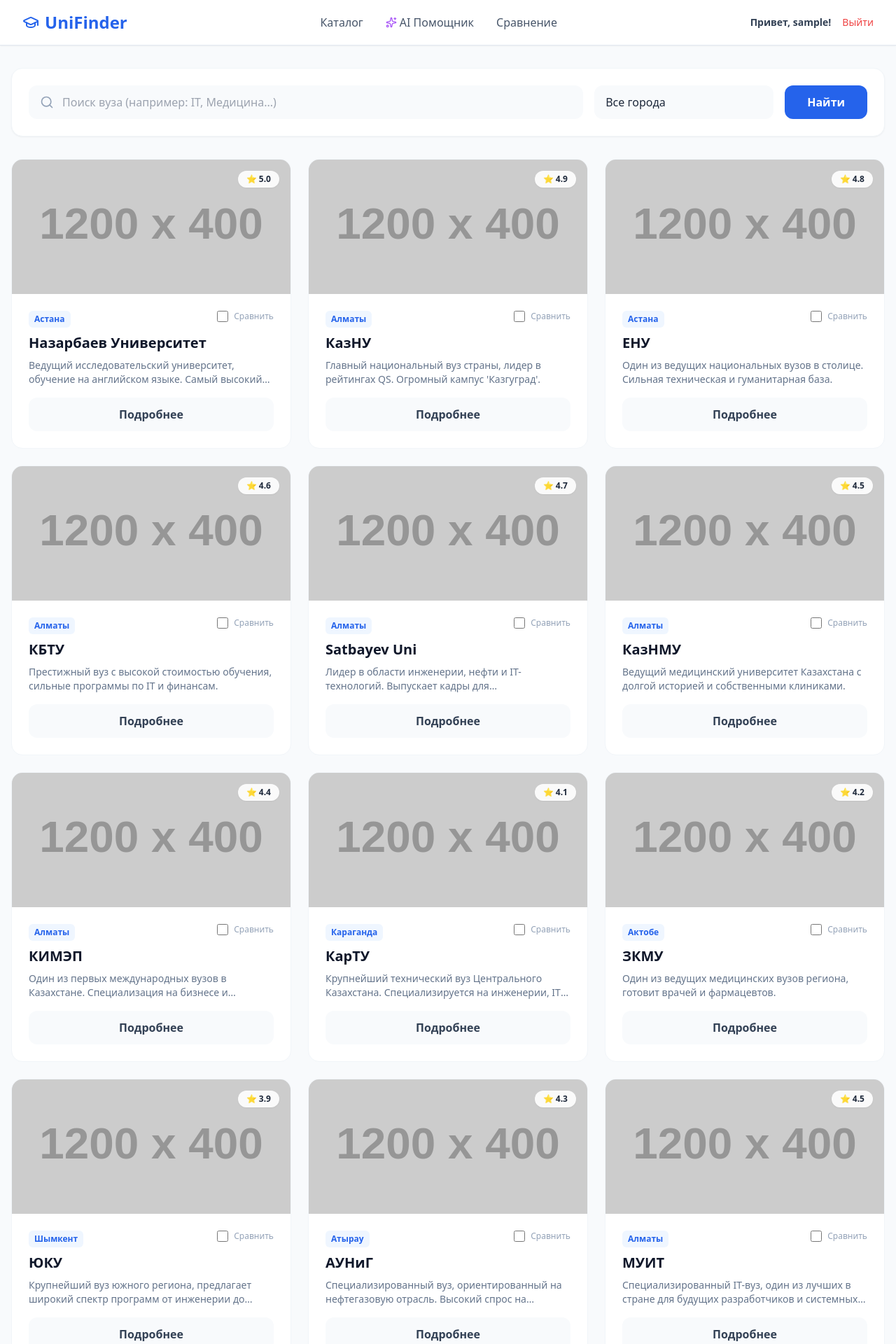
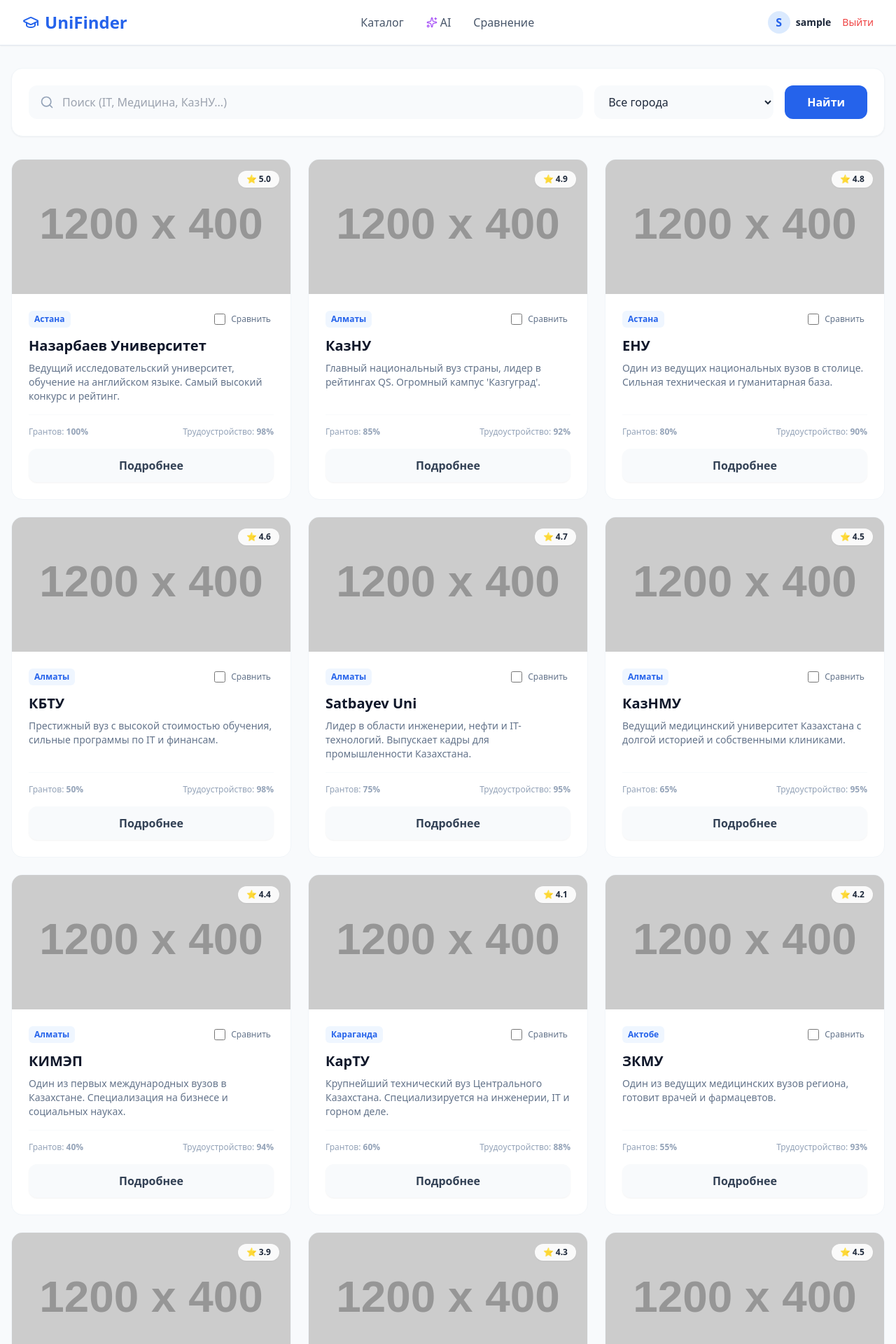
Before and after one commit to imrans228/school_poject, a Flask app: page /catalog in a window 1280 px wide. Shown: the top 1920 px of the page at 70% size. Run offline with Flask 3, Linux system fonts and the light colour scheme; the visitor is signed in with stand-in values (Sample User, id 1); grey boxes labelled with a size stand in for pictures from a placeholder-image service; some libraries are stand-ins or nearby versions.

Commit message:
Fix design and comparison logic

```diff
--- a/templates/base.html
+++ b/templates/base.html
@@ -6,11 +6,17 @@
     <title>{% block title %}UniFinder KZ{% endblock %}</title>
     <script src="https://cdn.tailwindcss.com"></script>
     <script src="https://unpkg.com/lucide@latest"></script>
+    <style>
+        /* Плавность появления */
+        .fade-in { animation: fadeIn 0.5s ease-in-out; }
+        @keyframes fadeIn { from { opacity: 0; } to { opacity: 1; } }
+    </style>
 </head>
 <body class="bg-slate-50 text-slate-800 font-sans flex flex-col min-h-screen">
 
     <header class="bg-white border-b border-slate-200 sticky top-0 z-50 shadow-sm">
         <nav class="max-w-7xl mx-auto px-4 md:px-8 py-4 flex justify-between items-center">
+
             <a href="{{ url_for('home') }}" class="text-2xl font-black text-blue-600 flex items-center gap-2">
                 <i data-lucide="graduation-cap"></i> UniFinder
             </a>
@@ -18,18 +24,24 @@
             <div class="hidden md:flex items-center gap-8 font-medium text-slate-600">
                 <a href="{{ url_for('catalog') }}" class="hover:text-blue-600 transition">Каталог</a>
                 <a href="{{ url_for('ai_page') }}" class="hover:text-blue-600 transition flex items-center gap-1">
-                    <i data-lucide="sparkles" class="w-4 h-4 text-purple-500"></i> AI Помощник
+                    <i data-lucide="sparkles" class="w-4 h-4 text-purple-500"></i> AI
                 </a>
-                <button onclick="goToCompare()" class="hover:text-blue-600 transition relative">
+
+                <button onclick="goToCompare()" class="hover:text-blue-600 transition relative flex items-center gap-1">
                     Сравнение
-                    <span id="compare-badge" class="hidden absolute -top-2 -right-3 bg-red-500 text-white text-[10px] font-bold px-1.5 py-0.5 rounded-full">0</span>
+                    <span id="compare-badge" class="hidden bg-red-500 text-white text-[10px] font-bold px-1.5 py-0.5 rounded-full -mt-3 ml-1">0</span>
                 </button>
             </div>
 
             <div class="flex items-center gap-4">
                 {% if user %}
-                    <span class="text-sm font-bold text-slate-700">Привет, {{ user }}!</span>
-                    <a href="{{ url_for('logout') }}" class="text-sm text-red-500 hover:underline">Выйти</a>
+                    <div class="flex items-center gap-2">
+                        <div class="w-8 h-8 bg-blue-100 text-blue-600 rounded-full flex items-center justify-center font-bold">
+                            {{ user[0] | upper }}
+                        </div>
+                        <span class="text-sm font-bold hidden sm:block">{{ user }}</span>
+                    </div>
+                    <a href="{{ url_for('logout') }}" class="text-sm text-red-500 hover:text-red-700 font-medium">Выйти</a>
                 {% else %}
                     <a href="{{ url_for('login') }}" class="bg-blue-600 text-white px-5 py-2 rounded-full font-bold hover:bg-blue-700 transition shadow-lg shadow-blue-200">
                         Войти
@@ -39,7 +51,7 @@
         </nav>
     </header>
 
-    <main class="flex-grow">
+    <main class="flex-grow fade-in">
         {% block content %}{% endblock %}
     </main>
 
@@ -52,39 +64,47 @@
     <script>
         lucide.createIcons();
 
-        // 1. ФУНКЦИЯ ПЕРЕХОДА НА СТРАНИЦУ СРАВНЕНИЯ
+        // 1. Перейти на страницу сравнения
         function goToCompare() {
             const ids = localStorage.getItem('compare_unis');
-            if (!ids) {
-                alert("Сначала выберите вузы для сравнения (поставьте галочки в каталоге).");
+            if (!ids || ids.length === 0) {
+                alert("Сначала выберите вузы в каталоге (поставьте галочки 'Сравнить').");
             } else {
-                // Перенаправляем пользователя, подставляя ID в ссылку
                 window.location.href = `/compare?ids=${ids}`;
             }
         }
 
-        // 2. Логика галочек (Сохранение в память браузера)
+        // 2. Поставить/убрать галочку
         function toggleCompare(id) {
             let ids = localStorage.getItem('compare_unis') ? localStorage.getItem('compare_unis').split(',') : [];
 
+            // Очищаем пустые элементы, если есть
+            ids = ids.filter(i => i !== "");
+
             if (ids.includes(id)) {
-                ids = ids.filter(i => i !== id); // Удалить
+                // Если вуз уже есть -> удаляем
+                ids = ids.filter(i => i !== id);
             } else {
+                // Если нет -> добавляем (максимум 3)
                 if (ids.length >= 3) {
-                    alert("Максимум 3 вуза!");
-                    document.querySelector(`input[data-id="${id}"]`).checked = false;
+                    alert("Можно сравнить максимум 3 вуза!");
+                    // Снимаем галочку в UI
+                    const checkbox = document.querySelector(`input[data-id="${id}"]`);
+                    if (checkbox) checkbox.checked = false;
                     return;
                 }
-                ids.push(id); // Добавить
+                ids.push(id);
             }
 
             localStorage.setItem('compare_unis', ids.join(','));
             updateBadge();
         }
 
-        // 3. Обновление красного кружочка (счетчика)
+        // 3. Обновить счетчик (красный кружок)
         function updateBadge() {
-            const ids = localStorage.getItem('compare_unis') ? localStorage.getItem('compare_unis').split(',') : [];
+            let ids = localStorage.getItem('compare_unis') ? localStorage.getItem('compare_unis').split(',') : [];
+            ids = ids.filter(i => i !== "");
+
             const badge = document.getElementById('compare-badge');
             if (ids.length > 0) {
                 badge.innerText = ids.length;
@@ -94,10 +114,11 @@
             }
         }
 
-        // 4. При загрузке страницы проверяем галочки
+        // 4. При загрузке страницы восстановить галочки
         document.addEventListener("DOMContentLoaded", () => {
             updateBadge();
-            const ids = localStorage.getItem('compare_unis') ? localStorage.getItem('compare_unis').split(',') : [];
+            let ids = localStorage.getItem('compare_unis') ? localStorage.getItem('compare_unis').split(',') : [];
+
             ids.forEach(id => {
                 const chk = document.querySelector(`input[data-id="${id}"]`);
                 if (chk) chk.checked = true;
--- a/templates/catalog.html
+++ b/templates/catalog.html
@@ -8,13 +8,13 @@
 
         <div class="flex-1 relative">
             <i data-lucide="search" class="absolute left-4 top-3.5 w-5 h-5 text-slate-400"></i>
-            <input type="text" name="search" placeholder="Поиск вуза (например: IT, Медицина...)"
-                   class="w-full pl-12 pr-4 py-3 bg-slate-50 border-transparent rounded-xl focus:bg-white focus:border-blue-500 focus:ring-2 focus:ring-blue-200 outline-none transition">
+            <input type="text" name="search" placeholder="Поиск (IT, Медицина, КазНУ...)"
+                   class="w-full pl-12 pr-4 py-3 bg-slate-50 border-transparent rounded-xl focus:bg-white focus:border-blue-500 outline-none transition">
         </div>
 
         <div class="w-full md:w-64">
             <select name="city" onchange="this.form.submit()"
-                    class="w-full px-4 py-3 bg-slate-50 border-transparent rounded-xl focus:bg-white focus:border-blue-500 outline-none appearance-none cursor-pointer">
+                    class="w-full px-4 py-3 bg-slate-50 border-transparent rounded-xl focus:bg-white focus:border-blue-500 outline-none cursor-pointer">
                 {% for city in cities %}
                     <option value="{{ city }}" {% if city == current_city %}selected{% endif %}>
                         {{ city }}
@@ -30,30 +30,43 @@
 
     <div class="grid grid-cols-1 md:grid-cols-2 lg:grid-cols-3 gap-6">
         {% for uni in unis %}
-        <div class="bg-white rounded-2xl border border-slate-100 overflow-hidden hover:shadow-xl transition group relative">
+        <div class="bg-white rounded-2xl border border-slate-100 overflow-hidden hover:shadow-xl transition group flex flex-col h-full">
 
-            <div class="h-48 bg-gray-200 relative">
-                <img src="{{ uni.imageUrl }}" alt="{{ uni.name }}" class="w-full h-full object-cover">
-                <div class="absolute top-4 right-4 bg-white/90 backdrop-blur px-3 py-1 rounded-full text-xs font-bold shadow-sm">
+            <div class="h-48 bg-gray-200 relative overflow-hidden">
+                {% if uni.imageUrl %}
+                <img src="{{ uni.imageUrl }}" alt="{{ uni.name }}" class="w-full h-full object-cover transition duration-500 group-hover:scale-110">
+                {% else %}
+                <div class="w-full h-full bg-blue-100 flex items-center justify-center text-blue-300">Нет фото</div>
+                {% endif %}
+
+                <div class="absolute top-4 right-4 bg-white/90 backdrop-blur px-3 py-1 rounded-full text-xs font-bold shadow-sm flex items-center gap-1">
                     ⭐ {{ uni.rating }}
                 </div>
             </div>
 
-            <div class="p-6">
-                <div class="flex justify-between items-start mb-2">
+            <div class="p-6 flex-1 flex flex-col">
+                <div class="flex justify-between items-start mb-3">
                     <span class="text-xs font-bold text-blue-600 bg-blue-50 px-2 py-1 rounded-md">{{ uni.city }}</span>
-                    <label class="flex items-center gap-2 cursor-pointer select-none">
-                        <input type="checkbox" data-id="{{ uni.id }}" onclick="toggleCompare('{{ uni.id }}')" class="w-4 h-4 rounded border-gray-300 text-blue-600 focus:ring-blue-500">
-                        <span class="text-xs text-slate-400">Сравнить</span>
+
+                    <label class="flex items-center gap-2 cursor-pointer select-none p-1 hover:bg-slate-50 rounded transition">
+                        <input type="checkbox" data-id="{{ uni.id }}" onclick="toggleCompare('{{ uni.id }}')"
+                               class="w-4 h-4 rounded border-gray-300 text-blue-600 focus:ring-blue-500 cursor-pointer">
+                        <span class="text-xs text-slate-500 font-medium">Сравнить</span>
                     </label>
                 </div>
 
                 <h3 class="text-xl font-bold text-slate-900 mb-2 group-hover:text-blue-600 transition">{{ uni.name }}</h3>
-                <p class="text-sm text-slate-500 line-clamp-2 mb-4">{{ uni.desc }}</p>
+                <p class="text-sm text-slate-500 line-clamp-3 mb-4 flex-grow">{{ uni.desc }}</p>
 
-                <a href="{{ url_for('detail', uni_id=uni.id) }}" class="block w-full text-center bg-slate-50 hover:bg-blue-50 text-slate-700 hover:text-blue-600 font-bold py-3 rounded-xl transition">
-                    Подробнее
-                </a>
+                <div class="mt-auto pt-4 border-t border-slate-50">
+                    <div class="flex justify-between text-xs text-slate-400 mb-4">
+                        <span>Грантов: <b>{{ uni.stats.grant }}%</b></span>
+                        <span>Трудоустройство: <b>{{ uni.stats.employment }}%</b></span>
+                    </div>
+                    <a href="{{ url_for('detail', uni_id=uni.id) }}" class="block w-full text-center bg-slate-50 hover:bg-blue-600 hover:text-white text-slate-700 font-bold py-3 rounded-xl transition shadow-sm hover:shadow-lg hover:shadow-blue-200">
+                        Подробнее
+                    </a>
+                </div>
             </div>
         </div>
         {% endfor %}
```
Also changed, not shown: compare.html (+46 -83 lines).
